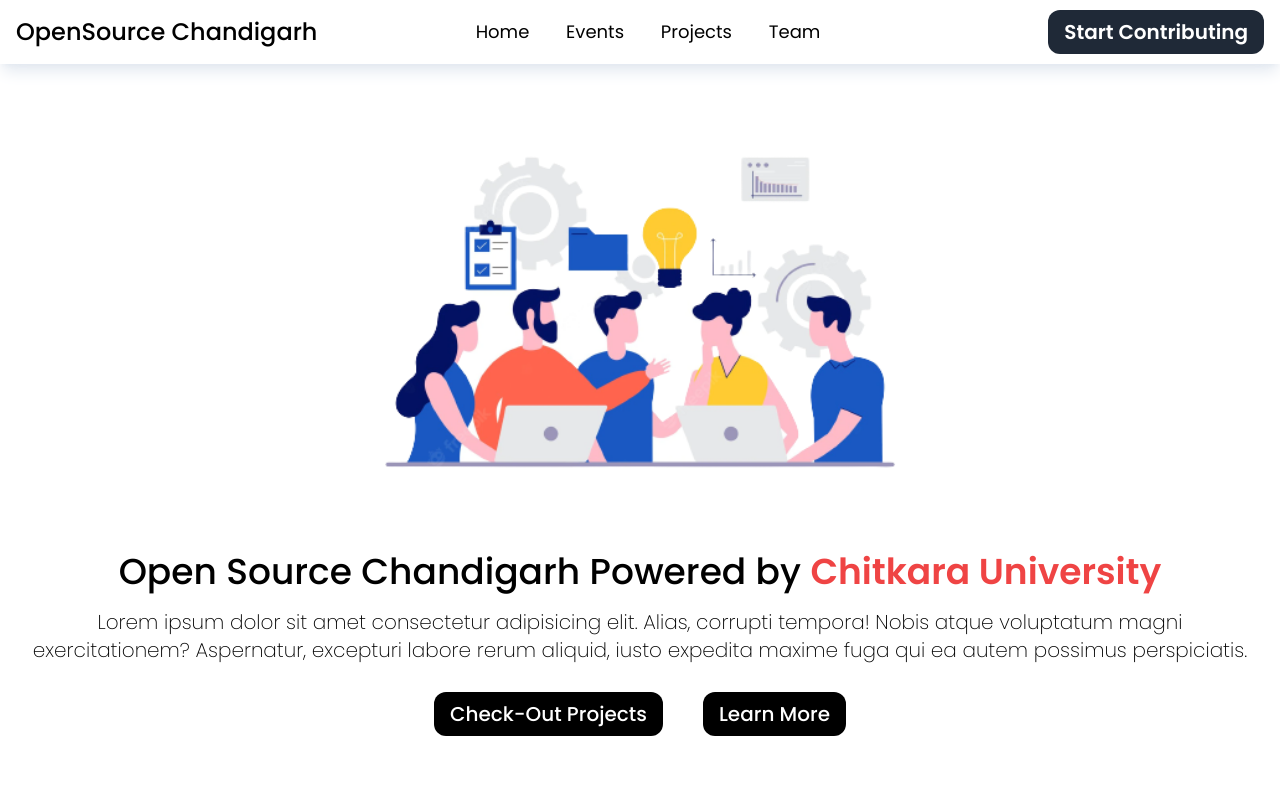
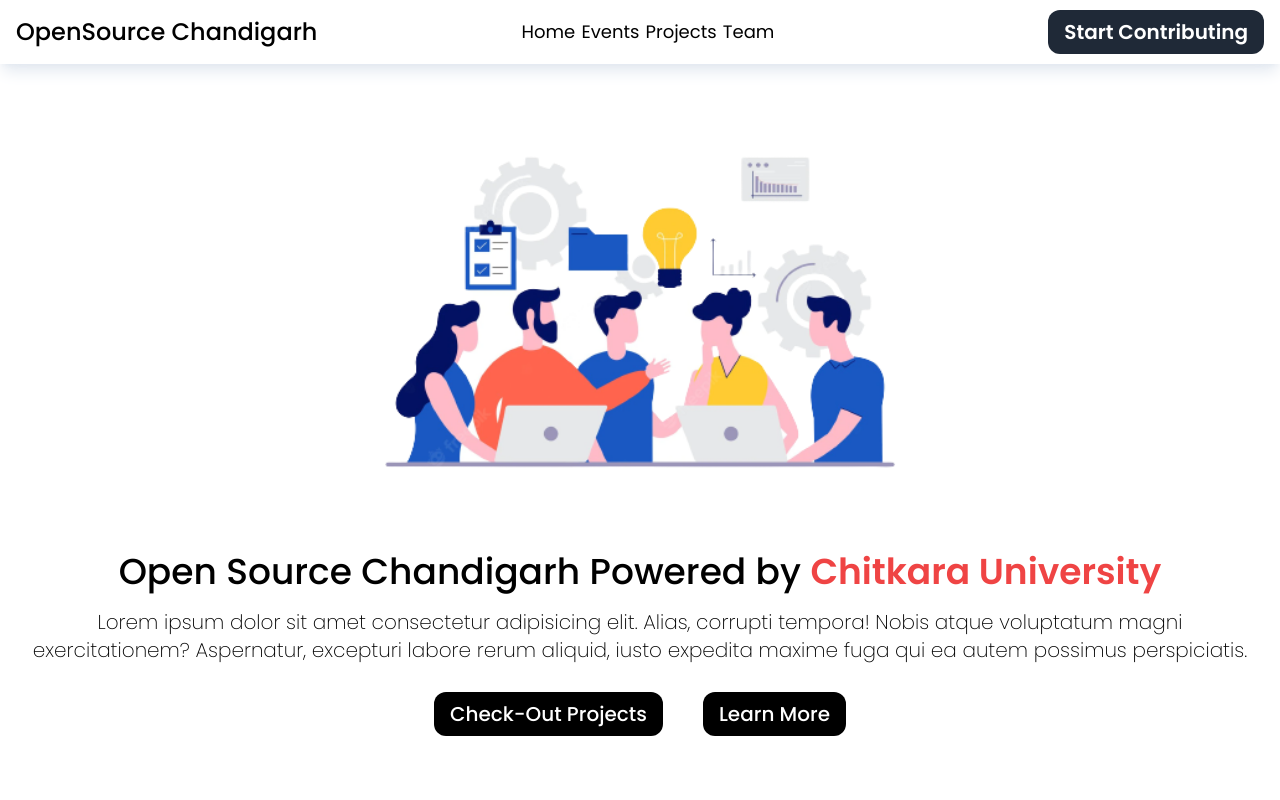
Before and after one commit to aakashj001/open-source-chandigarh, a React (Create React App) app: page / in a window 1280 px wide. Shown: the top 800 px of the page. Built offline with nearby package versions, Linux system fonts and the light colour scheme.

Commit message:
Nav Bar Tweaks

```diff
--- a/src/components/Navbar.js
+++ b/src/components/Navbar.js
@@ -11,7 +11,7 @@ function Navbar() {
       <div className="flex flex-1 md:flex-[0.4_0_0%] font-medium text-2xl ml-4">
         OpenSource Chandigarh
       </div>
-      <div className="hidden lg:flex flex-[0.3_0_0%] flex-row items-center text-lg justify-between">
+      <div className="hidden lg:flex flex-[0.2_0_0%] flex-row items-center text-lg justify-between">
         <Link to={"/"}>Home</Link>
         <Link to={"/"}>Events</Link>
         <Link to={"/"}>Projects</Link>
```
